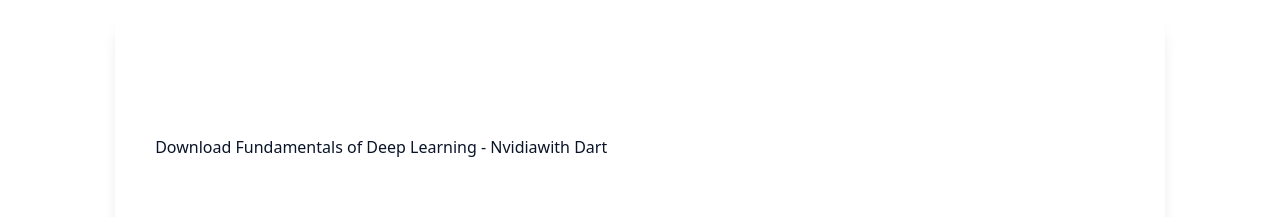
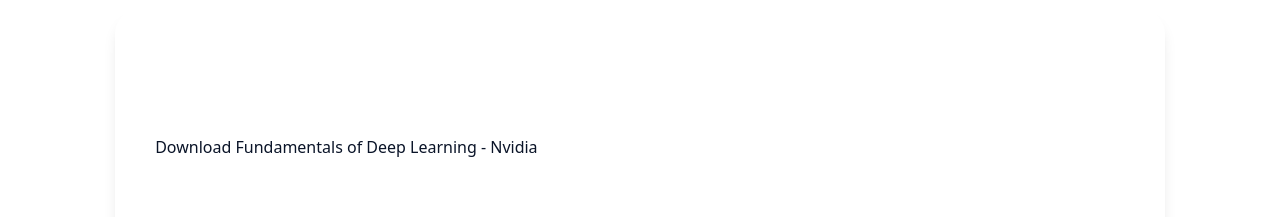
Before and after one commit to IgorPolajzer/software_developer_portfolio, a React (Create React App) app: page /qualifications in a window 1280 px wide. Shown: the part 1760-1977 px from the top of the page. Built offline with nearby package versions, Linux system fonts and the light colour scheme.

Commit message:
Added nvidia cert

```diff
--- a/src/App.js
+++ b/src/App.js
@@ -224,8 +224,7 @@
             file: "/assets/qualifications/Flutter_course.pdf"
         },
         {
-            title: "Fundamentals of Deep Learning - Nvidia" +
-                "with Dart",
+            title: "Fundamentals of Deep Learning - Nvidia",
             file: "/assets/qualifications/Fundamentals_of_deep_learning _ NVIDIA.pdf"
         }
     ];
```
Also changed, not shown: package.json (+0 -17 lines), 1 other file (tests, documents, lock files or other folders).
